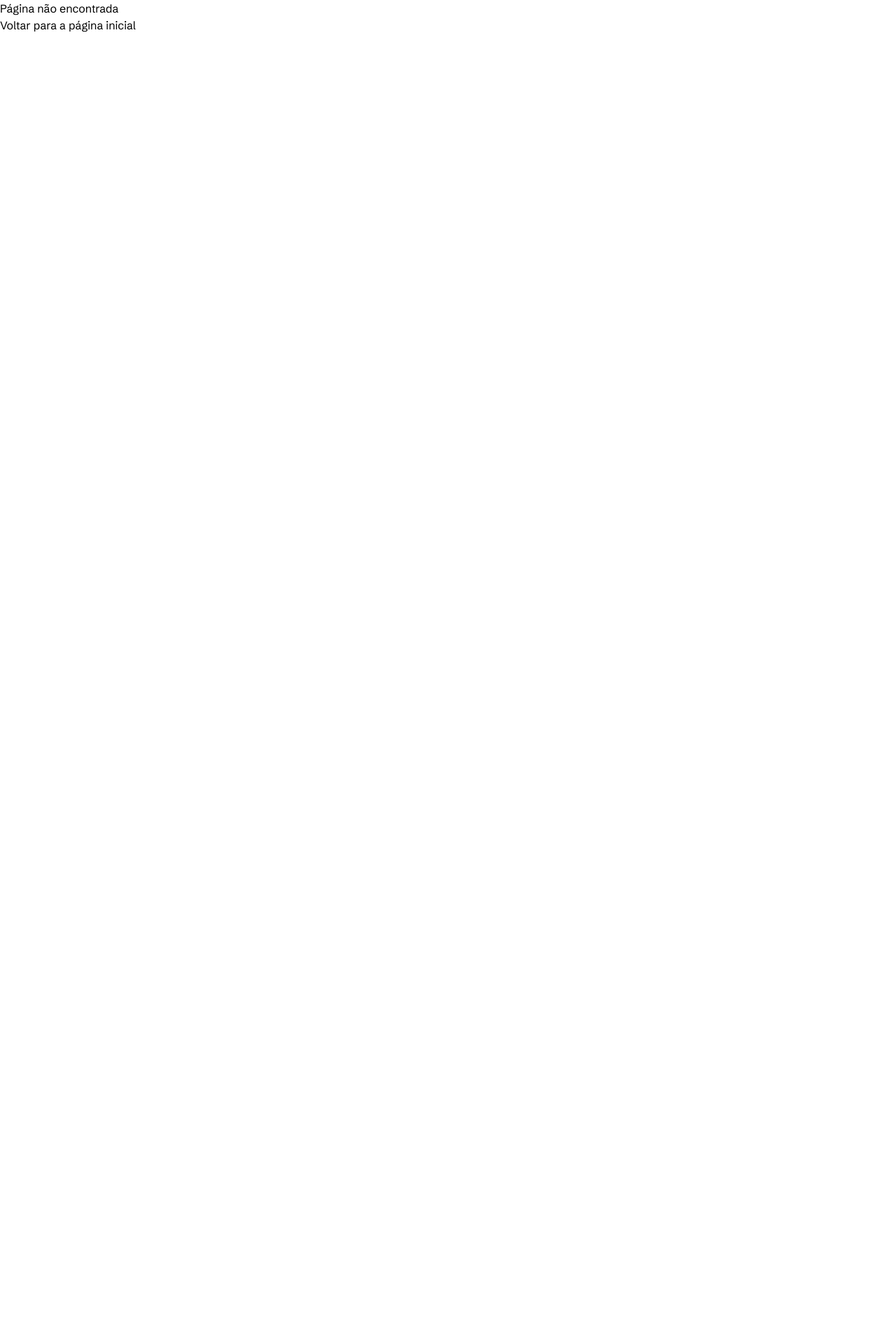
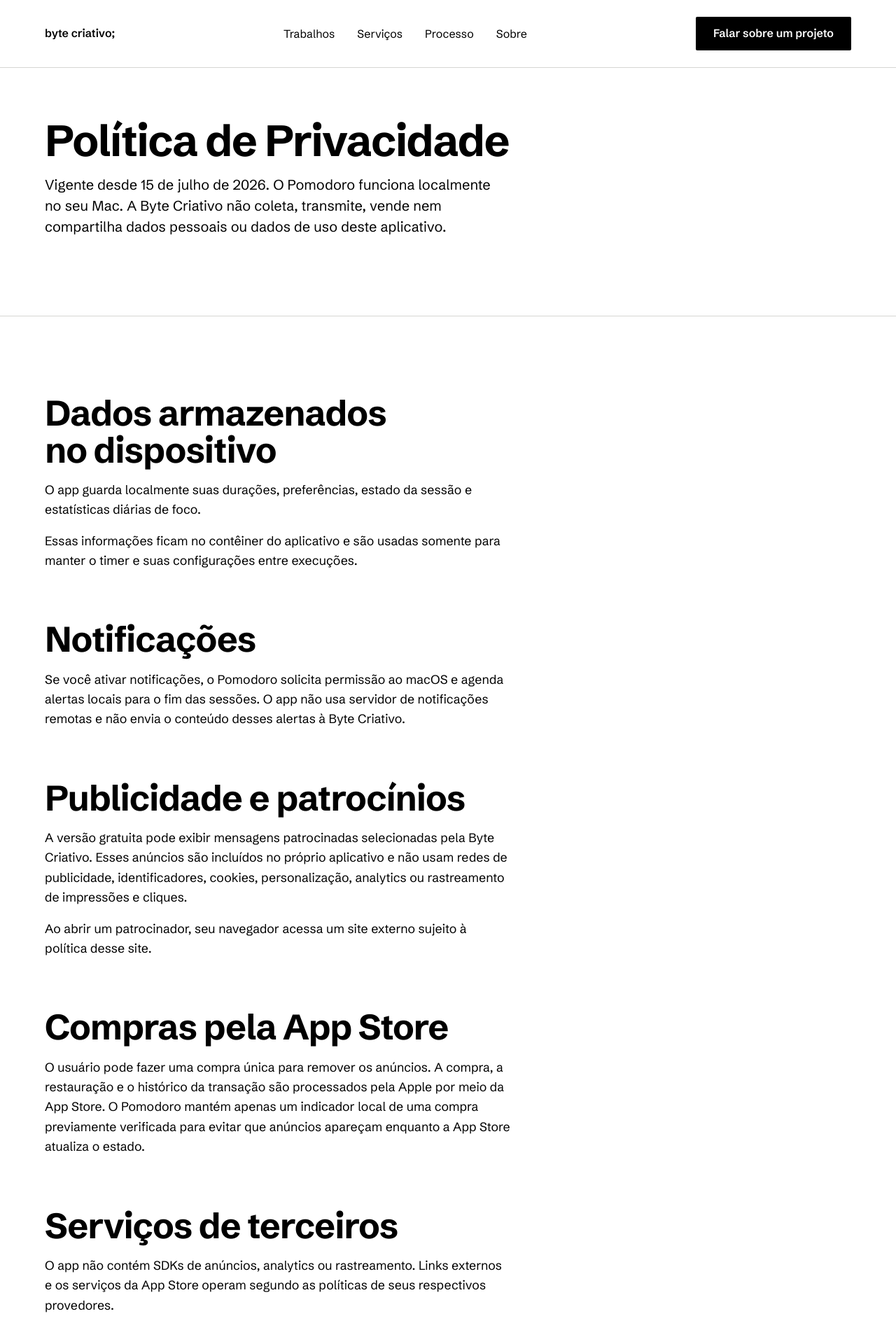
Before and after one commit to Byte-Criativo/byte-criativo-website, a Next.js app: page /pomodoro/privacidade in a window 1280 px wide. Before the commit this address had no page. Shown: the top 1920 px of the page at 70% size. Before the commit the page ends 800 px from the top, so only its background shows below. Built offline with nearby package versions, Linux system fonts and the light colour scheme.

Commit message:
feat(pomodoro): porta a politica de privacidade do app com texto identico ao contrato

```diff
--- /dev/null
+++ b/src/app/(site)/pomodoro/privacidade/conteudo.ts
@@ -0,0 +1,75 @@
+// Texto preservado do site antigo. Fonte de verdade: a fixture do contrato
+// e2e em e2e/contract/fixtures/pomodoro-privacidade.txt — o texto visível
+// renderizado precisa ser estritamente idêntico (page.test.tsx compara os
+// dois). Só a estrutura HTML (títulos, parágrafos) pode mudar.
+
+export type SecaoPolitica = {
+  id: string
+  titulo: string
+  paragrafos: string[]
+}
+
+export const pomodoroPrivacidade = {
+  h1: "Política de Privacidade",
+  intro:
+    "Vigente desde 15 de julho de 2026. O Pomodoro funciona localmente no seu Mac. A Byte Criativo não coleta, transmite, vende nem compartilha dados pessoais ou dados de uso deste aplicativo.",
+  secoes: [
+    {
+      id: "dados-armazenados",
+      titulo: "Dados armazenados no dispositivo",
+      paragrafos: [
+        "O app guarda localmente suas durações, preferências, estado da sessão e estatísticas diárias de foco.",
+        "Essas informações ficam no contêiner do aplicativo e são usadas somente para manter o timer e suas configurações entre execuções.",
+      ],
+    },
+    {
+      id: "notificacoes",
+      titulo: "Notificações",
+      paragrafos: [
+        "Se você ativar notificações, o Pomodoro solicita permissão ao macOS e agenda alertas locais para o fim das sessões. O app não usa servidor de notificações remotas e não envia o conteúdo desses alertas à Byte Criativo.",
+      ],
+    },
+    {
+      id: "publicidade-e-patrocinios",
+      titulo: "Publicidade e patrocínios",
+      paragrafos: [
+        "A versão gratuita pode exibir mensagens patrocinadas selecionadas pela Byte Criativo. Esses anúncios são incluídos no próprio aplicativo e não usam redes de publicidade, identificadores, cookies, personalização, analytics ou rastreamento de impressões e cliques.",
+        "Ao abrir um patrocinador, seu navegador acessa um site externo sujeito à política desse site.",
+      ],
+    },
+    {
+      id: "compras-pela-app-store",
+      titulo: "Compras pela App Store",
+      paragrafos: [
+        "O usuário pode fazer uma compra única para remover os anúncios. A compra, a restauração e o histórico da transação são processados pela Apple por meio da App Store. O Pomodoro mantém apenas um indicador local de uma compra previamente verificada para evitar que anúncios apareçam enquanto a App Store atualiza o estado.",
+      ],
+    },
+    {
+      id: "servicos-de-terceiros",
+      titulo: "Serviços de terceiros",
+      paragrafos: [
+        "O app não contém SDKs de anúncios, analytics ou rastreamento. Links externos e os serviços da App Store operam segundo as políticas de seus respectivos provedores.",
+      ],
+    },
+    {
+      id: "retencao-e-exclusao",
+      titulo: "Retenção e exclusão",
+      paragrafos: [
+        "Os dados locais permanecem no dispositivo até serem substituídos ou removidos pelo usuário junto com os dados do aplicativo. Como nenhuma conta ou cópia remota é criada, a Byte Criativo não mantém dados do usuário para excluir em seus servidores.",
+      ],
+    },
+    {
+      id: "contato",
+      titulo: "Contato",
+      paragrafos: [
+        "Dúvidas sobre esta política podem ser encaminhadas pela nossa página de contato.",
+      ],
+    },
+  ] satisfies SecaoPolitica[],
+}
+
+export const POMODORO_PRIVACIDADE_SEO = {
+  title: "Política de Privacidade do Pomodoro | Byte Criativo",
+  description:
+    "Política de privacidade do Pomodoro: o app funciona localmente no seu Mac, sem coleta nem compartilhamento de dados, com anúncios sem rastreamento e compras pela App Store.",
+}
--- /dev/null
+++ b/src/app/(site)/pomodoro/privacidade/page.tsx
@@ -0,0 +1,57 @@
+import type { Metadata } from "next"
+import { buildMetadata } from "@/lib/seo/metadata"
+import { Container } from "@/components/ui/container"
+import { Heading } from "@/components/ui/heading"
+import { Text } from "@/components/ui/text"
+import { POMODORO_PRIVACIDADE_SEO, pomodoroPrivacidade } from "./conteudo"
+
+export const metadata: Metadata = buildMetadata({
+  title: POMODORO_PRIVACIDADE_SEO.title,
+  description: POMODORO_PRIVACIDADE_SEO.description,
+  path: "/pomodoro/privacidade",
+})
+
+// Sem breadcrumbs e sem JSON-LD (especificação da tarefa 8.6 do plano Fase 8;
+// a rota consta em ROUTES_WITHOUT_JSON_LD do contrato e2e).
+export default function PomodoroPrivacidadePage() {
+  return (
+    <div className="relative">
+      <section
+        aria-labelledby="politica-titulo"
+        className="pt-(--space-6) pb-(--space-8) lg:pt-(--space-8) lg:pb-(--space-9)"
+      >
+        <Container className="flex flex-col gap-(--space-6)">
+          <div className="flex max-w-(--medida-max) flex-col gap-(--space-4)">
+            <Heading nivel={1} id="politica-titulo">
+              {pomodoroPrivacidade.h1}
+            </Heading>
+            <Text papel="lede" medida>
+              {pomodoroPrivacidade.intro}
+            </Text>
+          </div>
+        </Container>
+      </section>
+
+      <div className="border-t-(length:--border-w-decorative) border-solid border-border-decorative py-(--space-8) lg:py-(--space-9)">
+        <Container className="flex flex-col gap-(--space-7) lg:gap-(--space-8)">
+          {pomodoroPrivacidade.secoes.map((secao) => (
+            <section
+              key={secao.id}
+              aria-labelledby={`${secao.id}-titulo`}
+              className="flex max-w-(--medida-max) flex-col gap-(--space-4)"
+            >
+              <Heading nivel={2} id={`${secao.id}-titulo`}>
+                {secao.titulo}
+              </Heading>
+              {secao.paragrafos.map((paragrafo) => (
+                <Text key={paragrafo} medida>
+                  {paragrafo}
+                </Text>
+              ))}
+            </section>
+          ))}
+        </Container>
+      </div>
+    </div>
+  )
+}
```
Also changed, not shown: 1 other file (tests, documents, lock files or other folders).
